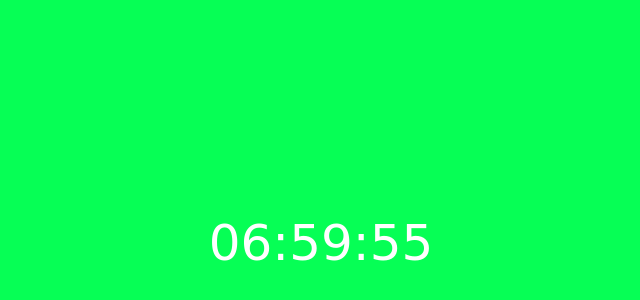
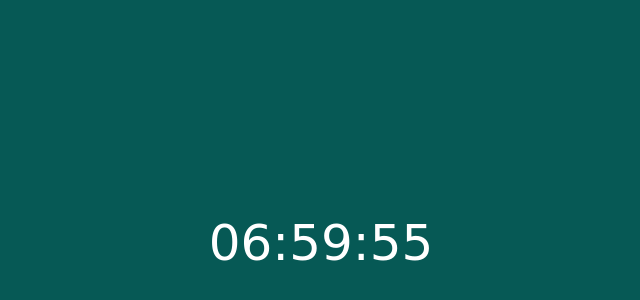
Before and after one commit to abighail/colorclock, a plain HTML site: page index.html in a window 1280 px wide. Shown: the part 146-446 px from the top of the page, without its empty margins (319-959 px from the left). Drawn offline with Linux system fonts and the light colour scheme; a web font is replaced by a local one.

Commit message:
Update index.html

```diff
--- a/index.html
+++ b/index.html
@@ -51,7 +51,7 @@ if (seconds <= 9) {
   seconds = '0' + seconds;
 }
 var clockFace = hours + ':' + minutes + ':' + seconds;
-var hexColor = '#' + hours + 'ff' + seconds;
+var hexColor = '#' + hours + minutes + seconds;
 document.getElementById('clock').innerHTML = clockFace;
   setTimeout(function() {
     colorClock();
```
